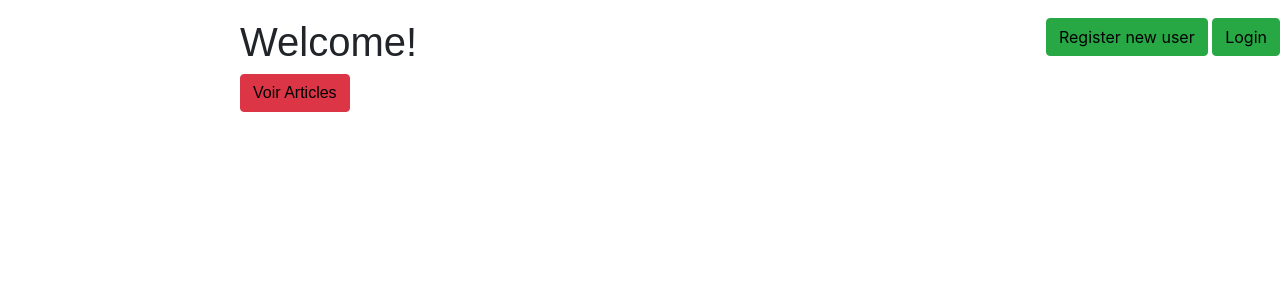
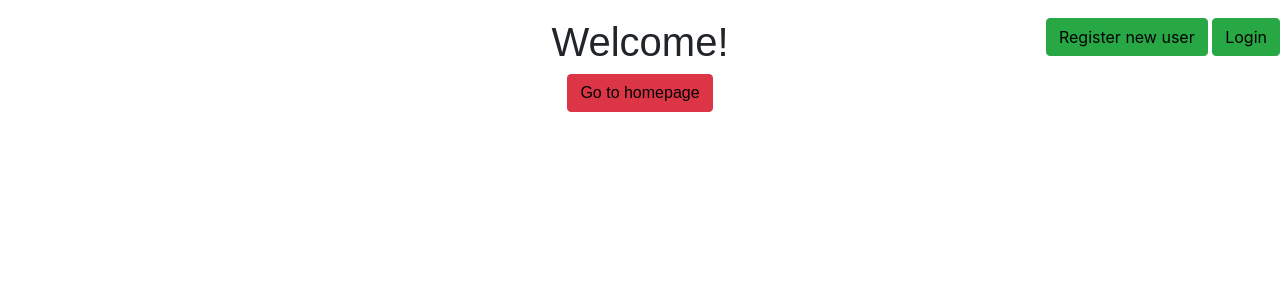
Before and after one commit to nsttam/symfonyarticles, a Symfony app: template templates/default/index.html.twig in a window 1280 px wide. Shown: the top 300 px of the page. Run offline with Twig, Linux system fonts and the light colour scheme; the template is opened without the code that fills it, so the values that code supplies are empty; some libraries are stand-ins or nearby versions.

Commit message:
second commit

```diff
--- a/src/Entity/Article.php
+++ b/src/Entity/Article.php
@@ -22,7 +22,7 @@ class Article
     private $title;
 
     /**
-     * @ORM\Column(type="string", length=255)
+     * @ORM\Column(type="string", length=600)
      */
     private $content;
 
--- a/templates/default/index.html.twig
+++ b/templates/default/index.html.twig
@@ -14,10 +14,10 @@
     </div>
 
 
-    <div class="example-wrapper">
+    <div class="example-wrapper text-center">
         <h1>Welcome!</h1>
 
-        <button type="button" class="btn btn-danger"><a href="{{ path('article') }}" style="color:black">Voir Articles</a></button>
+        <button type="button" class="btn btn-danger btn"><a href="{{ path('article') }}" style="color:black">Go to homepage</a></button>
 
 
     </div>
```
